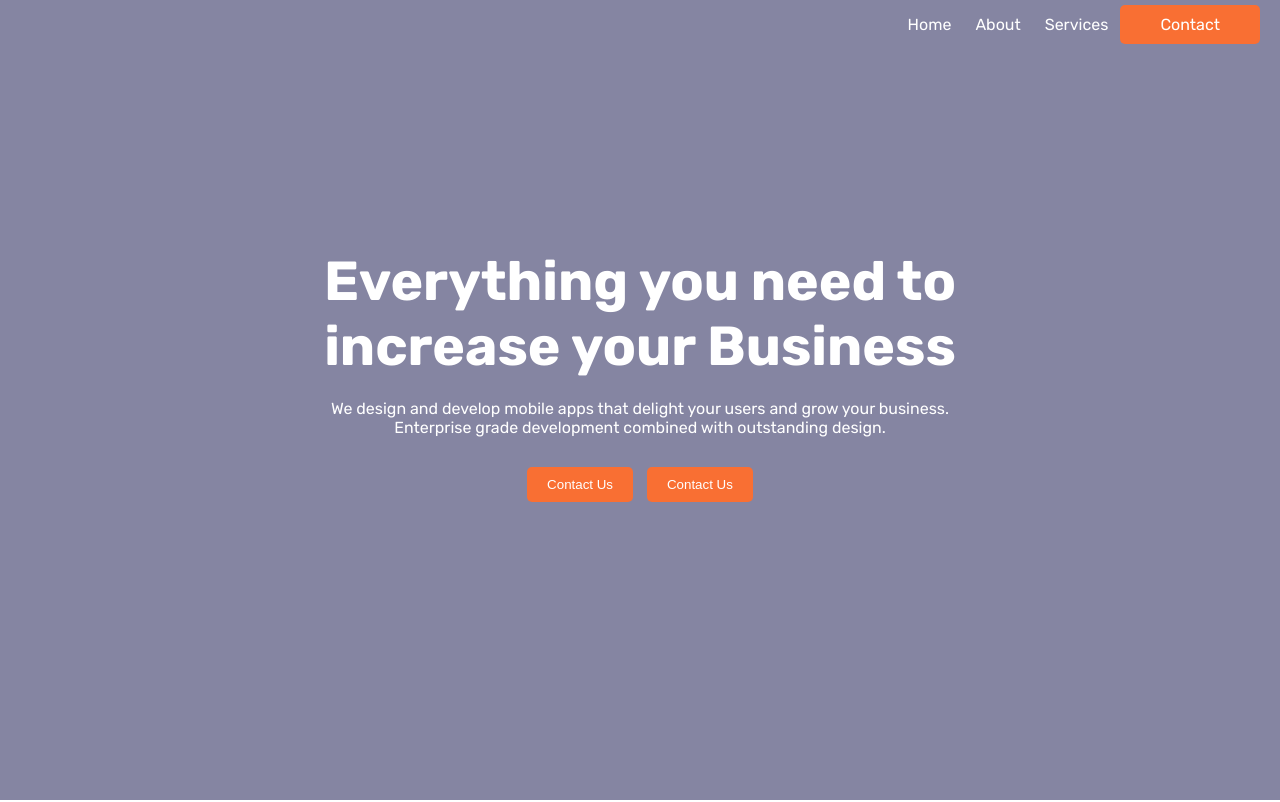
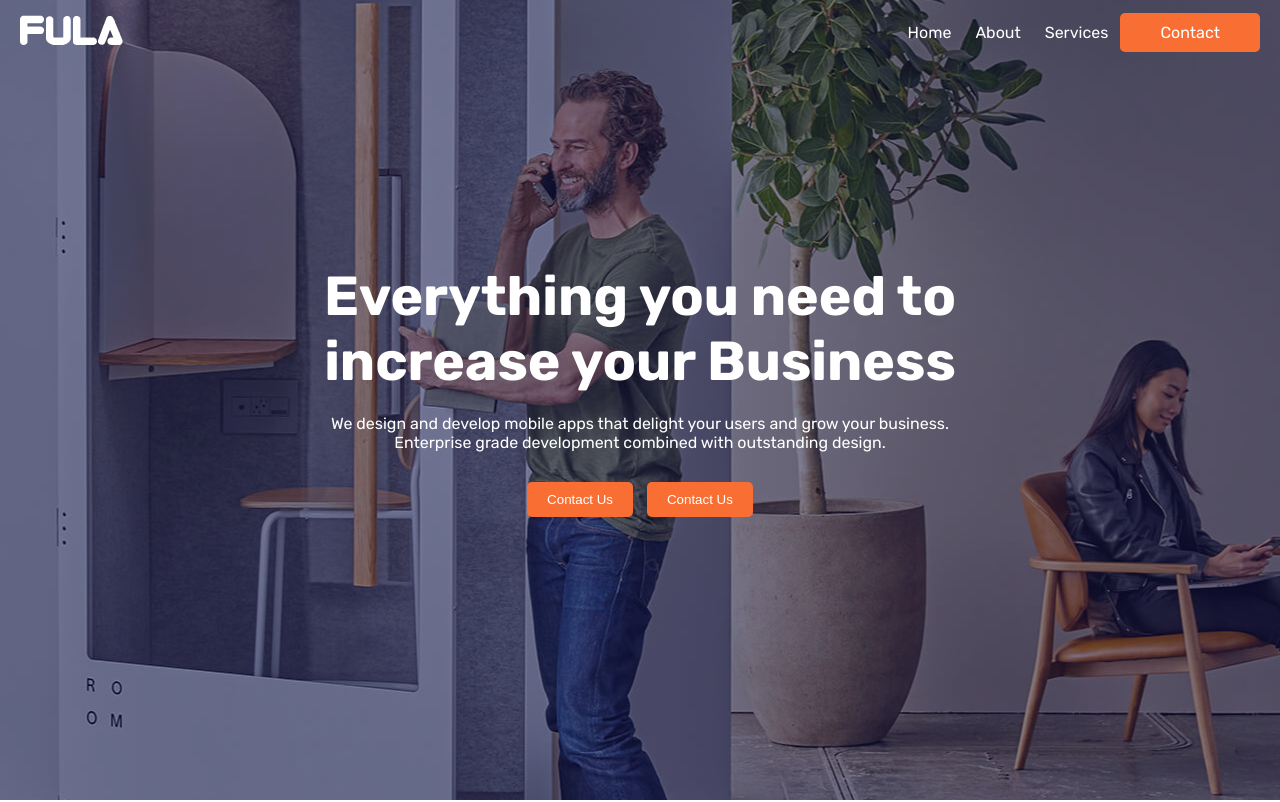
Before and after one commit to golamrabbe9745/css-practice, a plain HTML site: page index.html in a window 1280 px wide. Shown: the top 802 px of the page. Drawn offline with Linux system fonts and the light colour scheme.

Commit message:
Meaningful Message

```diff
--- a/index.html
+++ b/index.html
@@ -11,7 +11,7 @@
         <div class="hero-area">
             <nav class="navbar">
                 <div class="logo">
-                  <img src="logo-light.png" alt="">
+                  <img src="logo-light (1).png" alt="">
                 </div>
                 <ul class="nav-links">
                   <li><a href="#">Home</a></li>
--- a/style.css
+++ b/style.css
@@ -44,7 +44,7 @@ h1 h2 h3 h4 h5 {
     background-color: #555;
   }
 .main {
-    background-image: url(bg2\ \(1\).jpg);
+    background-image: url(bg2.jpg);
     background-position: center;
     background-repeat: no-repeat;
     height: 100vh;
```
Also changed, not shown: bg2.jpg (added), logo-light (1).png (added).
